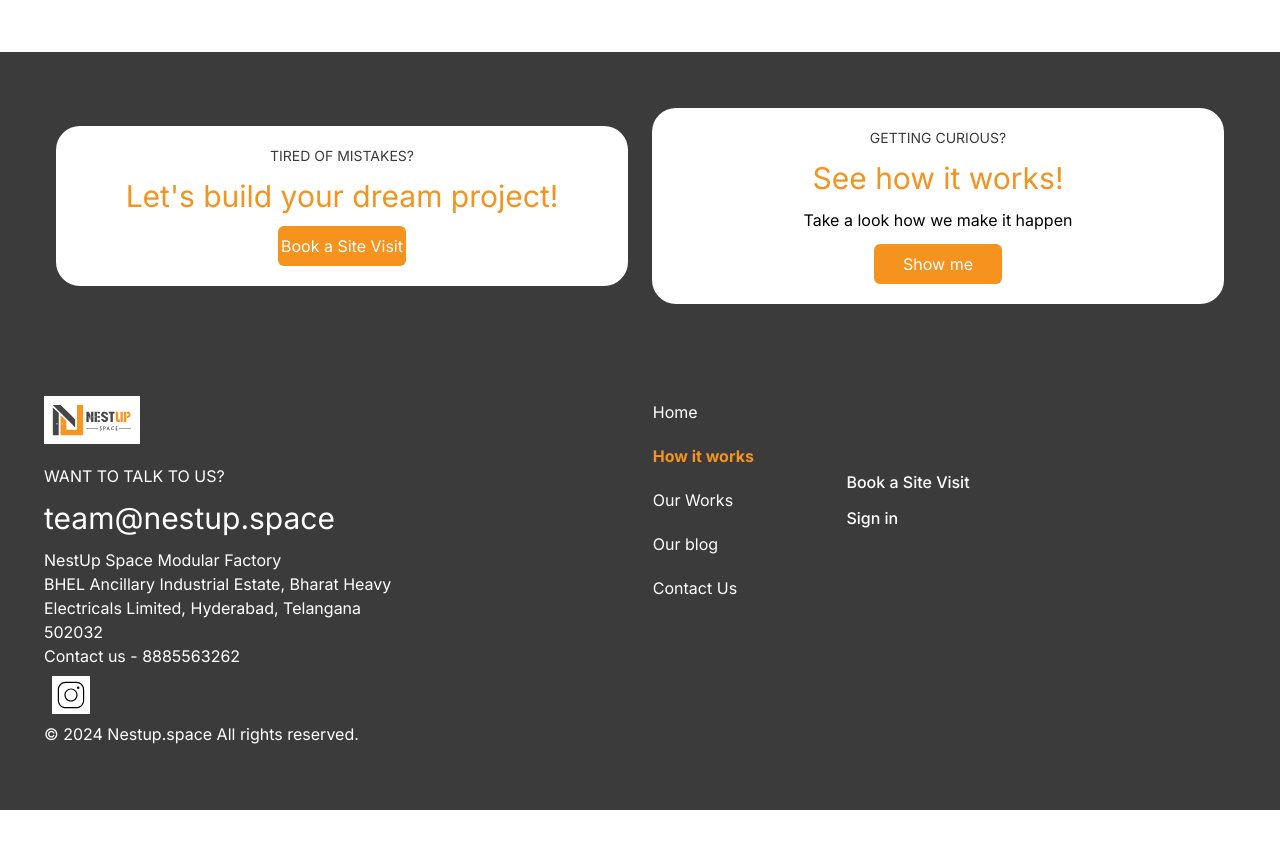
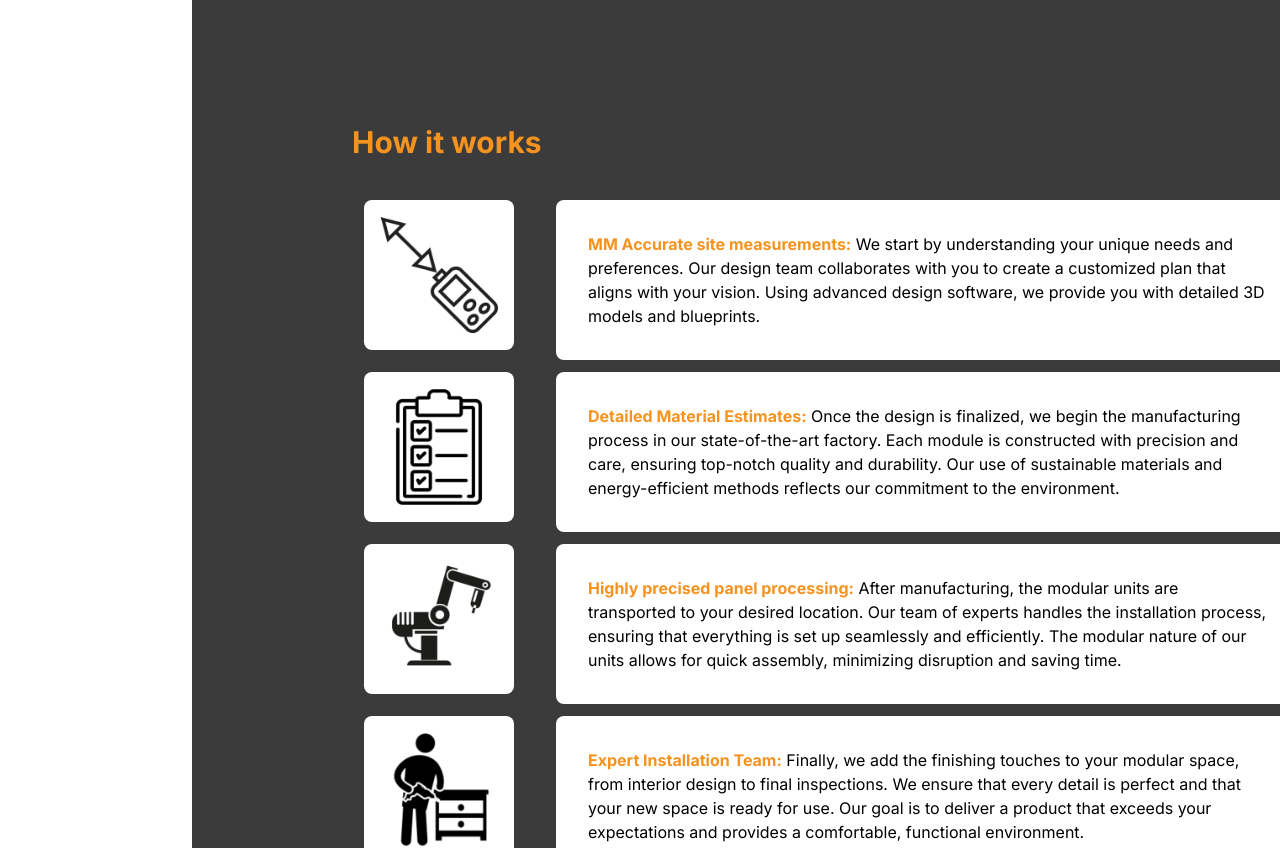
Before and after one commit to NestUp-space/nestup-web-app-dinesh, a Next.js app in the folder frontend/: page /process in a window 1280 px wide. Shown: the part 460-1308 px from the top of the page. Before the commit the page ends 1270 px from the top, so only its background shows below. Built offline with nearby package versions, Linux system fonts and the light colour scheme.

Commit message:
modify colours

```diff
--- a/frontend/src/app/process/page.tsx
+++ b/frontend/src/app/process/page.tsx
@@ -2,6 +2,7 @@
 
 
 import { useRef } from "react";
+import { ProcessSection } from "@/components/ProcessSection";
 
 
 const Process = () => {
@@ -17,7 +18,7 @@ const Process = () => {
           <div className="flex flex-col gap-5 justify-center">
             <h1 className="text-2xl font-bold">Process</h1>
           </div>
-
+          <ProcessSection/>
         </div>
 
       </div>
--- a/frontend/src/components/Footer.tsx
+++ b/frontend/src/components/Footer.tsx
@@ -66,10 +66,9 @@ export function Footer() {
                 </Link>
               </div>
             </div>
-            <p>© 2024 Nestup.space All rights reserved.</p>
           </div>
         </div>
-        <div className=" text-white h-full w-screen flex items-center justify-evenly px-4 sm:px-8 md:px-12 lg:px-20 xl:px-48">
+        <div className=" text-white h-full w-screen flex items-center justify-start gap-10 lg:px-20 xl:px-48">
           {/* Large Screen Menu */}
           <div className="flex flex-col gap-3 w-1/3 justify-start ">
             {links.map((link) => (
@@ -93,7 +92,7 @@ export function Footer() {
           </div>
         </div>
       </div>
-
+      <p className="text-white px-10">© 2024 Nestup.space All rights reserved.</p>
     </div>
   );
 };
--- a/frontend/src/components/HomeSection.tsx
+++ b/frontend/src/components/HomeSection.tsx
@@ -50,7 +50,7 @@ export function HomeSection() {
         const element = ctaElements[j] as HTMLElement; // Cast to HTMLElement
         setTimeout(() => {
           element.style.visibility = "visible";
-        }, j * 500);
+        }, j * 100);
       }
     });
 
@@ -94,8 +94,8 @@ export function HomeSection() {
           </div>
         </div>
 
-        <div className="w-screen flex flex-col justify-center items-center p-10">
-          <div className="my-auto flex flex-col gap-3 bg-lightest-bg p-10 mx-10 rounded-3xl">
+        <div className="w-screen flex flex-col justify-center items-center p-5 md:p-10">
+          <div className="my-auto flex flex-col gap-3 bg-lightest-bg p-5 md:p-10 rounded-3xl">
             <h2 className="text-theme-color font-bold text-3xl">
               Building smarter with Modular
             </h2>
--- a/frontend/src/components/Navbar.tsx
+++ b/frontend/src/components/Navbar.tsx
@@ -128,7 +128,7 @@ const Navbar = () => {
               variants={listVariants}
               initial="closed"
               animate="opened"
-              className="absolute top-0 left-0 w-screen h-screen bg-black text-white flex flex-col items-center justify-center gap-8 text-4xl "
+              className="absolute top-0 left-0 w-screen h-screen bg-theme-dark text-white flex flex-col items-center justify-center gap-8 text-4xl "
             >
               {links.map((link) => (
                 <motion.div variants={listItemVariants} key={link.title}>
--- a/frontend/src/components/ProcessSection.tsx
+++ b/frontend/src/components/ProcessSection.tsx
@@ -30,7 +30,7 @@ const processItems = [
 
 export function ProcessSection() {
   return (
-    <section className=" my-20 bg-theme-dark w-screen p-10 md:p-20 lg:p-40" id="process">
+    <section className=" bg-theme-dark w-screen p-10 md:p-20 lg:p-40" id="process">
       <div className="text-theme-color font-bold text-3xl my-10">
         <h1>How it works</h1>
       </div>
@@ -39,14 +39,14 @@ export function ProcessSection() {
           <div key={index} className="grid grid-cols-5 gap-6 m-3">
             <div className="col-span-1">
               <Image
-                className="p-3 border-2 border-theme-color bg-white rounded-lg"
+                className="p-1 md:p-3 border-1 border-theme-color bg-white rounded-lg"
                 src={item.imgSrc}
                 alt={item.imgAlt}
                 width={150} // specify a width
                 height={150} // specify a height
               />
             </div>
-            <div className="flex col-span-4 bg-white items-center p-8">
+            <div className="flex col-span-4 bg-white items-center p-8 rounded-lg">
               <p>
                 <span className="text-theme-color font-bold">{item.title}:</span> {item.text}
               </p>
--- a/frontend/src/components/transitionProvider.tsx
+++ b/frontend/src/components/transitionProvider.tsx
@@ -17,7 +17,7 @@ const TransitionProvider: React.FC<TransitionProviderProps> = ({ children }) =>
     <AnimatePresence mode="wait">
       <div key={pathName} className="w-screen h-screen bg-gradient-to-b">
         <motion.div
-          className="h-screen w-screen fixed bg-black rounded-b-[100px] z-50"
+          className="h-screen w-screen fixed bg-theme-dark rounded-b-[100px] z-50"
           animate={{ height: "0vh" }}
           exit={{ height: "140vh" }}
           transition={{ duration: 0.5, ease: "easeOut" }}
@@ -32,7 +32,7 @@ const TransitionProvider: React.FC<TransitionProviderProps> = ({ children }) =>
           {pathName.substring(1)}
         </motion.div>
         <motion.div
-          className="h-screen w-screen fixed bg-black rounded-t-[100px] bottom-0 z-40"
+          className="h-screen w-screen fixed bg-theme-dark rounded-t-[100px] bottom-0 z-40"
           initial={{ height: "140vh" }}
           animate={{ height: "0vh", transition: { delay: 0.5 } }}
         />
```
